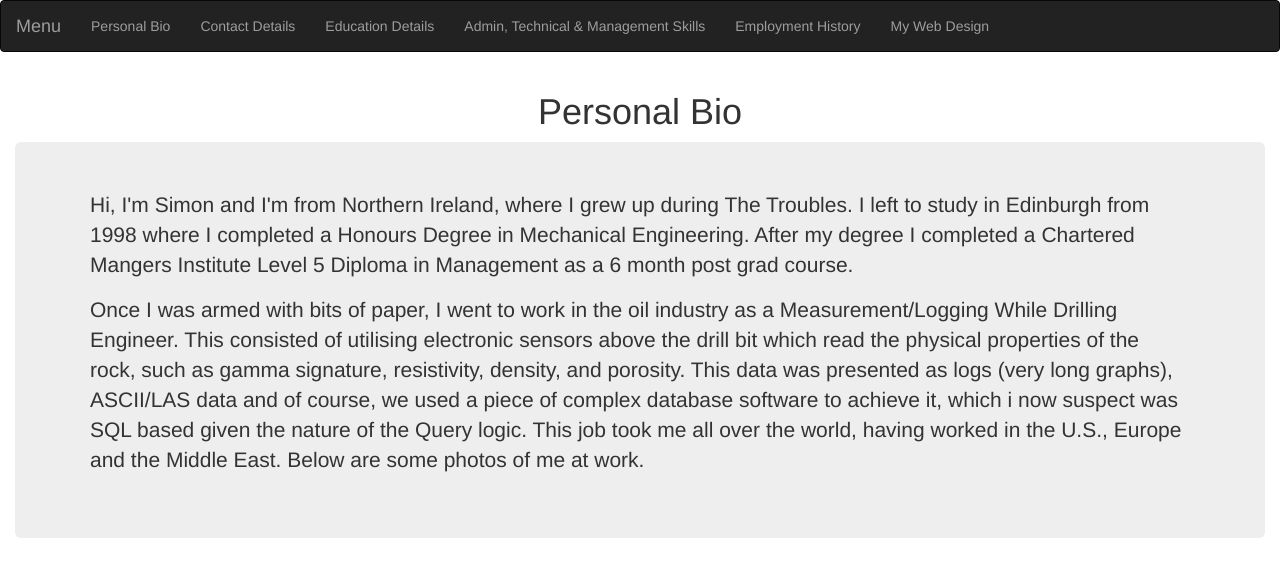
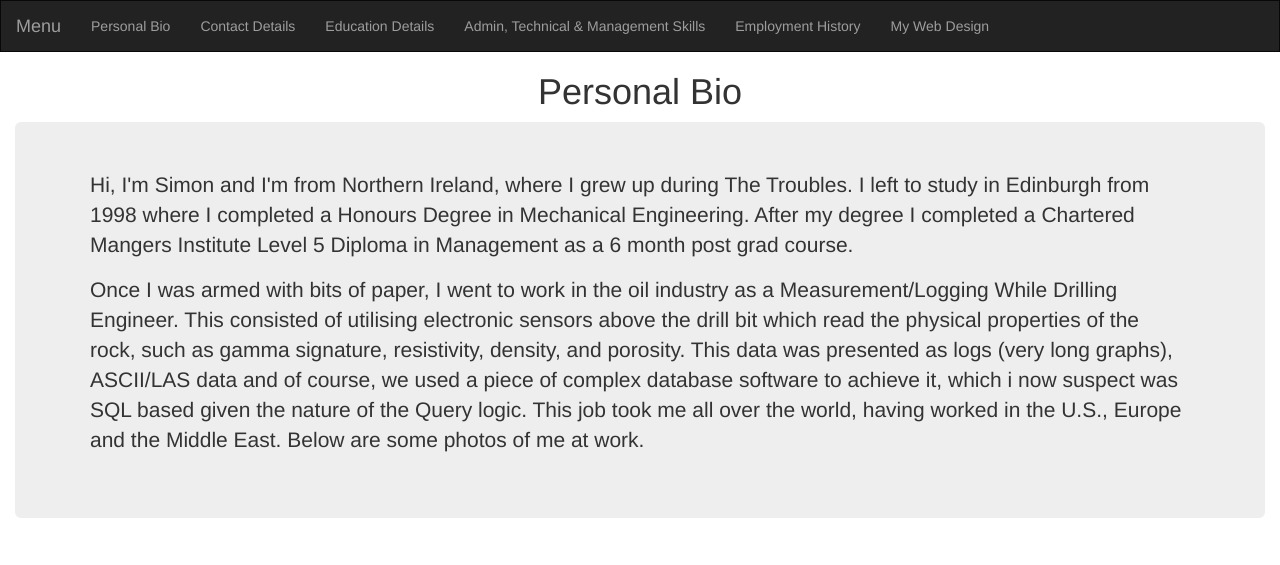
Before and after one commit to chatsim79/MyCV, a plain HTML site: page index.html in a window 1280 px wide. Shown: the top 565 px of the page. Drawn offline with nearby package versions, Linux system fonts and the light colour scheme.

Commit message:
Update index.html

```diff
--- a/index.html
+++ b/index.html
@@ -5,7 +5,7 @@
   <meta charset="utf-8">
   <meta name="viewport" content="width=device-width, initial-scale=1">
   <link rel="stylesheet" href="https://maxcdn.bootstrapcdn.com/bootstrap/3.4.1/css/bootstrap.min.css">
-  <link rel="stylesheet" href=/MyCV/static/common.css' %}" type="text/css">
+  <link rel="stylesheet" href="/MyCV/static/common.css">
   <script src="https://ajax.googleapis.com/ajax/libs/jquery/3.6.1/jquery.min.js"></script>
   <script src="https://maxcdn.bootstrapcdn.com/bootstrap/3.4.1/js/bootstrap.min.js"></script>
 </head>
```
